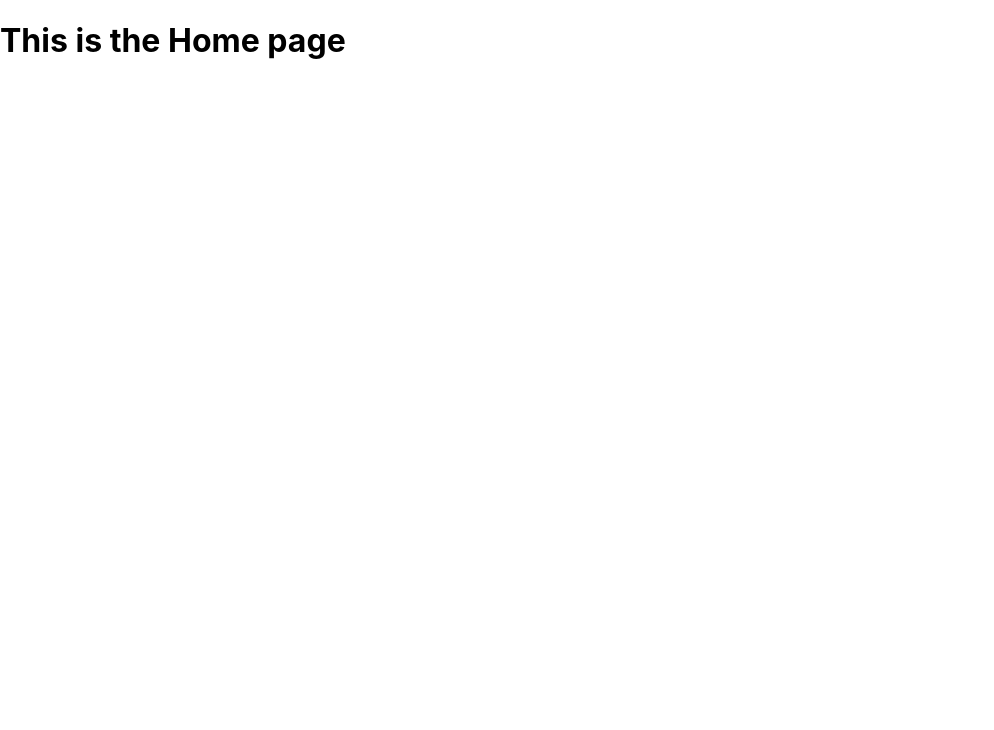
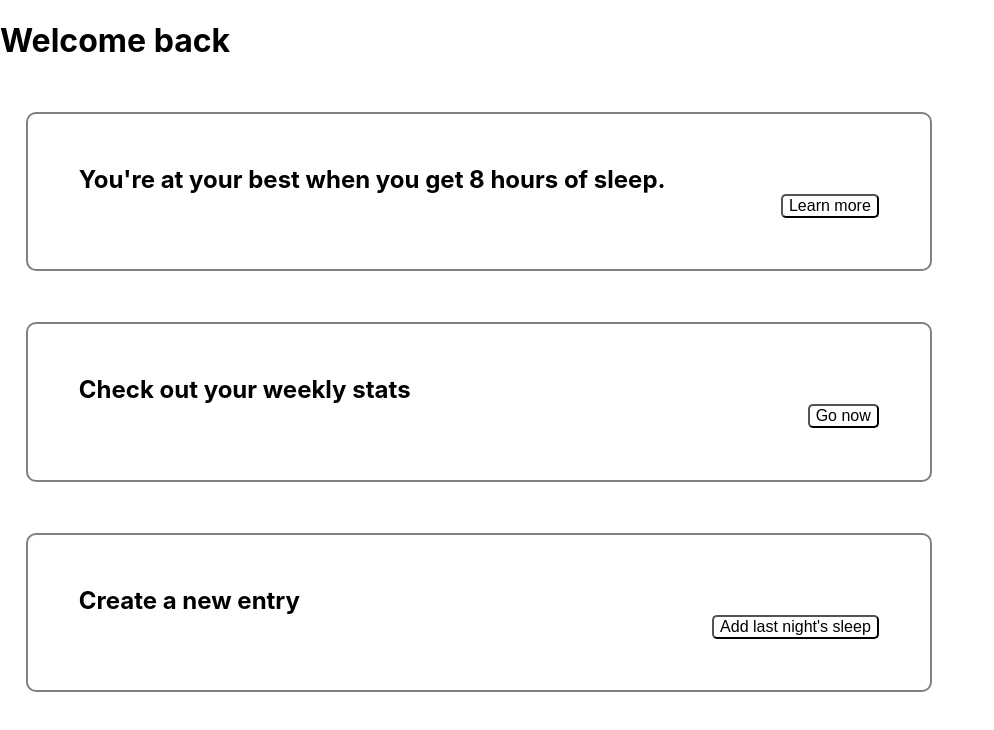
Before and after one commit to buildweek-sleeptracker3/frontend, a React (Create React App) app in the folder sleep-tracker/: page / in a window 1280 px wide. Shown: the top 730 px of the page, without its empty margins (0-994 px from the left). Built offline with nearby package versions, Linux system fonts and the light colour scheme.

Commit message:
outline for home page is in place, routing was changed slightly because of an error i made.

```diff
--- a/sleep-tracker/src/App.js
+++ b/sleep-tracker/src/App.js
@@ -46,11 +46,11 @@ function App() {
           <OptimalSleep />
         </Route>
 
-        <Route path='/weekly-view:start-date'>
+        <Route path='/weekly-view/:date'>
           <WeeklyView />
         </Route>
 
-        <Route path ='/entry:date'>
+        <Route path ='/entry/:date'>
           <EntryView />
         </Route>
 
--- a/sleep-tracker/src/components/Dashboard.js
+++ b/sleep-tracker/src/components/Dashboard.js
@@ -1,6 +1,17 @@
 import React from 'react'
 
-const Dashboard = _ => ( <h1>This is the dashboard page</h1> )
+import WeeklyView from './WeeklyView'
+
+
+const Dashboard = _ => {
+    return (
+        <>
+
+    <h1>This is the dashboard page</h1>
+
+        </>
+    )
+}
 
 
 export default Dashboard
--- a/sleep-tracker/src/components/Home.js
+++ b/sleep-tracker/src/components/Home.js
@@ -1,5 +1,85 @@
 import React from 'react';
+import { useHistory } from 'react-router-dom'
+import styled from 'styled-components'
 
-const Home = _ => ( <h1>This is the Home page</h1> )
+/*TODO:
+    -axios request to get initial "best sleep"
+    -fill in URL for weekly stats to be set to 6 days ago
+    -general styling
+
+*/
+const HomeContainer = styled.div`
+
+    max-width: 800px;
+    border: 2px solid gray;
+    border-radius: 10px;
+
+    display: flex;
+    flex-direction: column;
+
+    padding: 4%;
+    margin: 4% 2%;
+
+    h2 {
+        padding: 0;
+        margin: 0;
+    }
+
+    button {
+        align-self: flex-end;
+        font-size: 1rem;
+        border-radius: 5px;
+        background: white;
+        text-decoration:
+
+        &:hover {
+            background: grey;
+            color: white;
+        }
+    }
+
+`
+
+const Home = _ => {
+
+    const history = useHistory()
+
+    const handleClick = event => {
+        event.preventDefault()
+        console.log(event.target.name)
+        switch(event.target.name) {
+            case "optimal":
+                return history.push("/optimal-sleep")
+            case "stats":
+                return history.push("/weekly-view/date") //this should reflect a week from today
+            case "add":
+                return history.push("/entry/new-entry")
+        }
+    }
+
+    return (
+    <>
+    <h1>Welcome back</h1>
+    <HomeContainer className = "home-container">
+        <h2> You're at your best when you get 8 hours of sleep.</h2>
+
+        <button name = "optimal" onClick = {handleClick} >
+            Learn more
+        </button>
+
+    </HomeContainer>
+    <HomeContainer className = "home-container">
+        <h2>Check out your weekly stats</h2>
+        <button name = "stats" onClick = {handleClick}>
+            Go now
+        </button>
+    </HomeContainer>
+    <HomeContainer className = "home-container">
+        <h2>Create a new entry</h2>
+        <button name = "add" onClick = {handleClick}>Add last night's sleep</button>
+    </HomeContainer>
+    </> )
+
+}
 
 export default Home;
```
Also changed, not shown: 1 other file (tests, documents, lock files or other folders).
